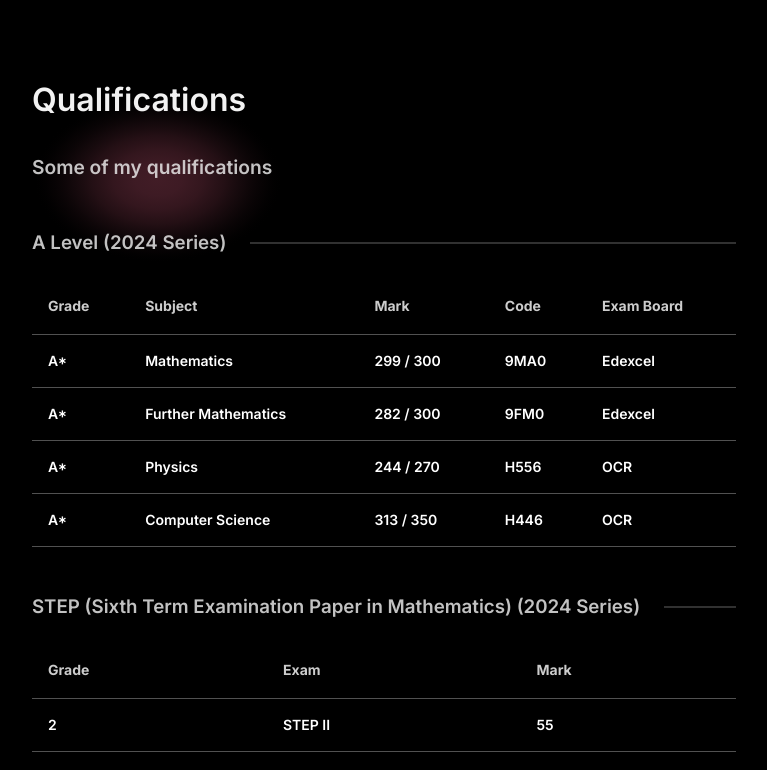
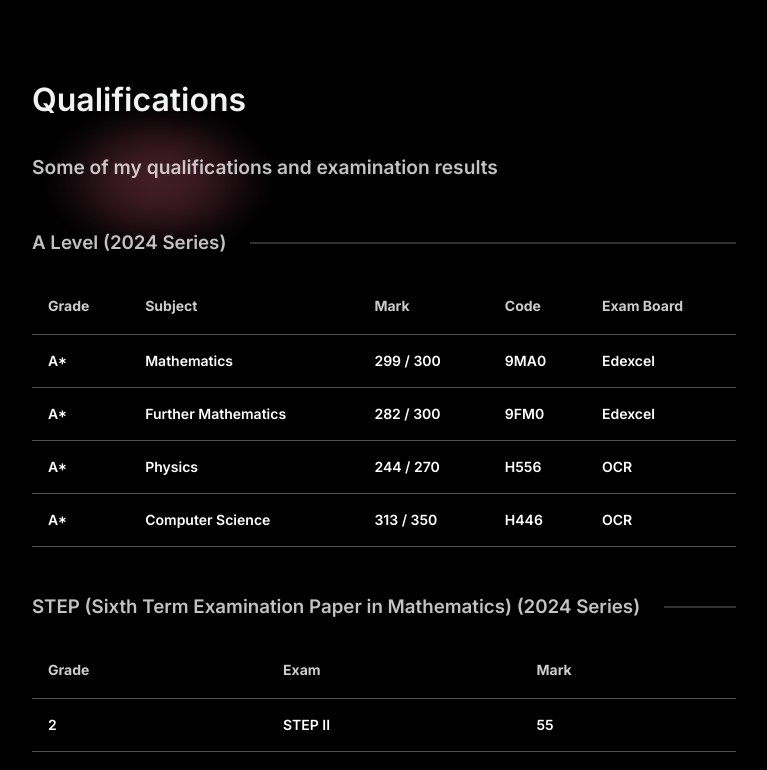
Before and after one commit to sd0e/portfolio, a Next.js app: page /qualifications in a window 1280 px wide. Shown: the top 770 px of the page, without its empty margins (256-1023 px from the left). Built offline with nearby package versions, Linux system fonts and the light colour scheme.

Commit message:
Alter wording

```diff
--- a/pages/qualifications.tsx
+++ b/pages/qualifications.tsx
@@ -128,7 +128,7 @@ export default function Qualifications() {
     }
 
     return (
-        <Layout headerOnly scrollNav={false} title="Qualifications" image={`/assets/SVG/skills.svg`} description="Some of my qualifications" overrideMetaDescription="Some of my qualifications">
+        <Layout headerOnly scrollNav={false} title="Qualifications" image={`/assets/SVG/skills.svg`} description="Some of my qualifications and examination results" overrideMetaDescription="A Level and GCSE results">
         <Head>
             <meta name="viewport" content="width=device-width, initial-scale=1" />
             <link rel="icon" href="/favicon.ico" />
```
